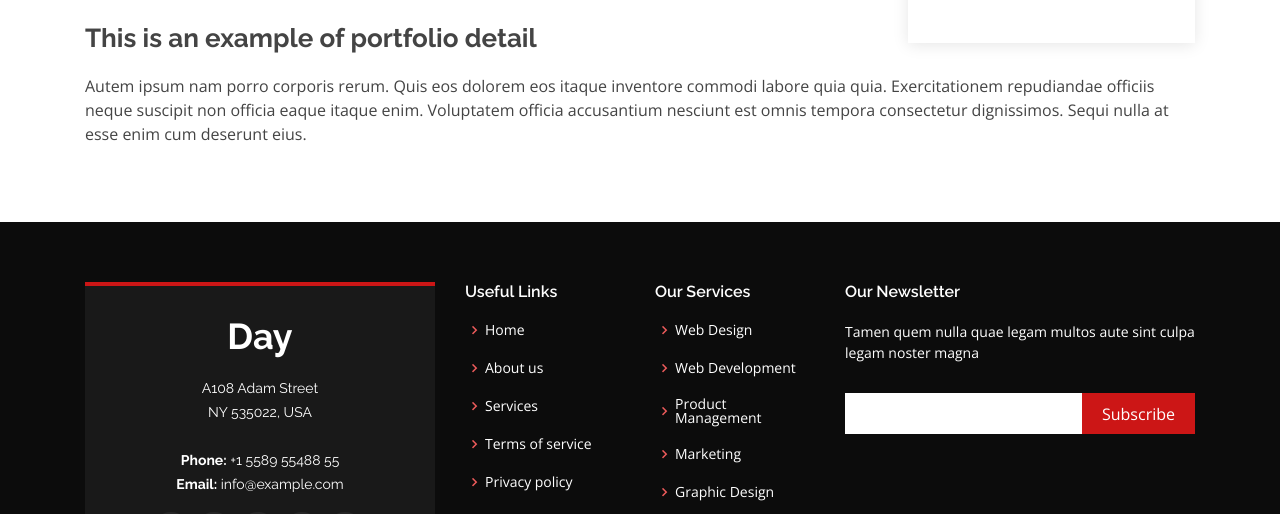
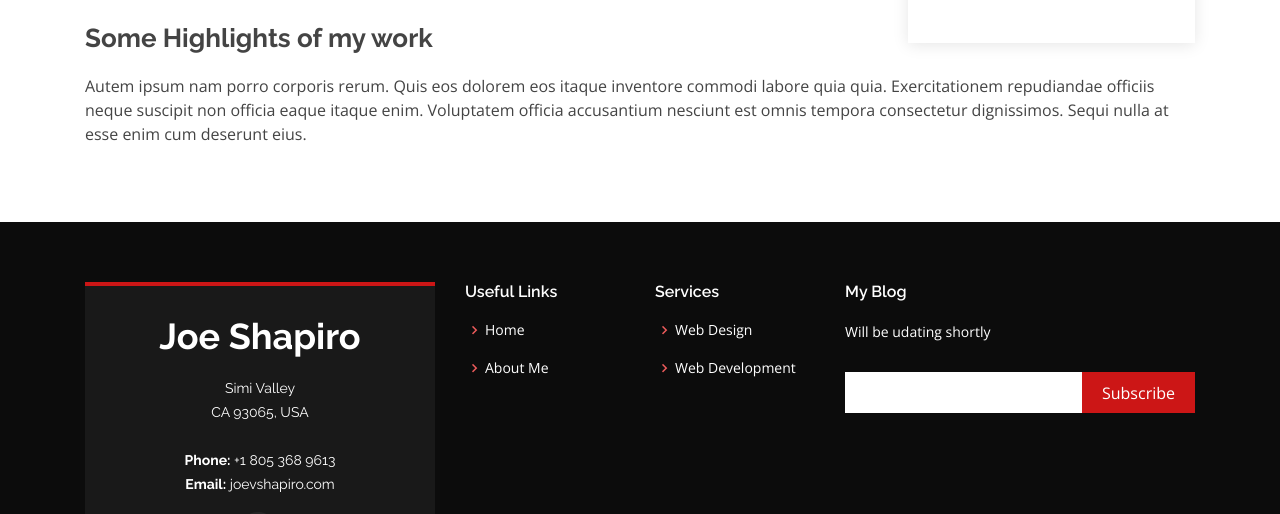
Before and after one commit to GitJoeCode/updatedProfile, a plain HTML site: page portfolio-details.html in a window 1280 px wide. Shown: the part 937-1451 px from the top of the page. Drawn offline with nearby package versions, Linux system fonts and the light colour scheme.

Commit message:
continuing to update profile

```diff
--- a/portfolio-details.html
+++ b/portfolio-details.html
@@ -136,7 +136,7 @@
         </div>
 
         <div class="portfolio-description">
-          <h2>This is an example of portfolio detail</h2>
+          <h2>Some Highlights of my work</h2>
           <p>
             Autem ipsum nam porro corporis rerum. Quis eos dolorem eos itaque inventore commodi labore quia quia. Exercitationem repudiandae officiis neque suscipit non officia eaque itaque enim. Voluptatem officia accusantium nesciunt est omnis tempora consectetur dignissimos. Sequi nulla at esse enim cum deserunt eius.
           </p>
@@ -155,18 +155,18 @@
 
           <div class="col-lg-4 col-md-6">
             <div class="footer-info">
-              <h3>Day</h3>
+              <h3>Joe Shapiro</h3>
               <p>
-                A108 Adam Street <br>
-                NY 535022, USA<br><br>
-                <strong>Phone:</strong> +1 5589 55488 55<br>
-                <strong>Email:</strong> info@example.com<br>
+                Simi Valley <br>
+                CA 93065, USA<br><br>
+                <strong>Phone:</strong> +1 805 368 9613<br>
+                <strong>Email:</strong> joevshapiro.com<br>
               </p>
               <div class="social-links mt-3">
-                <a href="#" class="twitter"><i class="bx bxl-twitter"></i></a>
+                <!-- <a href="#" class="twitter"><i class="bx bxl-twitter"></i></a>
                 <a href="#" class="facebook"><i class="bx bxl-facebook"></i></a>
                 <a href="#" class="instagram"><i class="bx bxl-instagram"></i></a>
-                <a href="#" class="google-plus"><i class="bx bxl-skype"></i></a>
+                <a href="#" class="google-plus"><i class="bx bxl-skype"></i></a> -->
                 <a href="#" class="linkedin"><i class="bx bxl-linkedin"></i></a>
               </div>
             </div>
@@ -176,27 +176,27 @@
             <h4>Useful Links</h4>
             <ul>
               <li><i class="bx bx-chevron-right"></i> <a href="#">Home</a></li>
-              <li><i class="bx bx-chevron-right"></i> <a href="#">About us</a></li>
-              <li><i class="bx bx-chevron-right"></i> <a href="#">Services</a></li>
+              <li><i class="bx bx-chevron-right"></i> <a href="#">About Me</a></li>
+              <!-- <li><i class="bx bx-chevron-right"></i> <a href="#">Services</a></li>
               <li><i class="bx bx-chevron-right"></i> <a href="#">Terms of service</a></li>
-              <li><i class="bx bx-chevron-right"></i> <a href="#">Privacy policy</a></li>
+              <li><i class="bx bx-chevron-right"></i> <a href="#">Privacy policy</a></li> -->
             </ul>
           </div>
 
           <div class="col-lg-2 col-md-6 footer-links">
-            <h4>Our Services</h4>
+            <h4>Services</h4>
             <ul>
               <li><i class="bx bx-chevron-right"></i> <a href="#">Web Design</a></li>
               <li><i class="bx bx-chevron-right"></i> <a href="#">Web Development</a></li>
-              <li><i class="bx bx-chevron-right"></i> <a href="#">Product Management</a></li>
+              <!-- <li><i class="bx bx-chevron-right"></i> <a href="#">Product Management</a></li>
               <li><i class="bx bx-chevron-right"></i> <a href="#">Marketing</a></li>
-              <li><i class="bx bx-chevron-right"></i> <a href="#">Graphic Design</a></li>
+              <li><i class="bx bx-chevron-right"></i> <a href="#">Graphic Design</a></li> -->
             </ul>
           </div>
 
           <div class="col-lg-4 col-md-6 footer-newsletter">
-            <h4>Our Newsletter</h4>
-            <p>Tamen quem nulla quae legam multos aute sint culpa legam noster magna</p>
+            <h4>My Blog</h4>
+            <p>Will be udating shortly</p>
             <form action="" method="post">
               <input type="email" name="email"><input type="submit" value="Subscribe">
             </form>
```
Also changed, not shown: index.html (+6 -6 lines), inner-page.html (+15 -15 lines).
